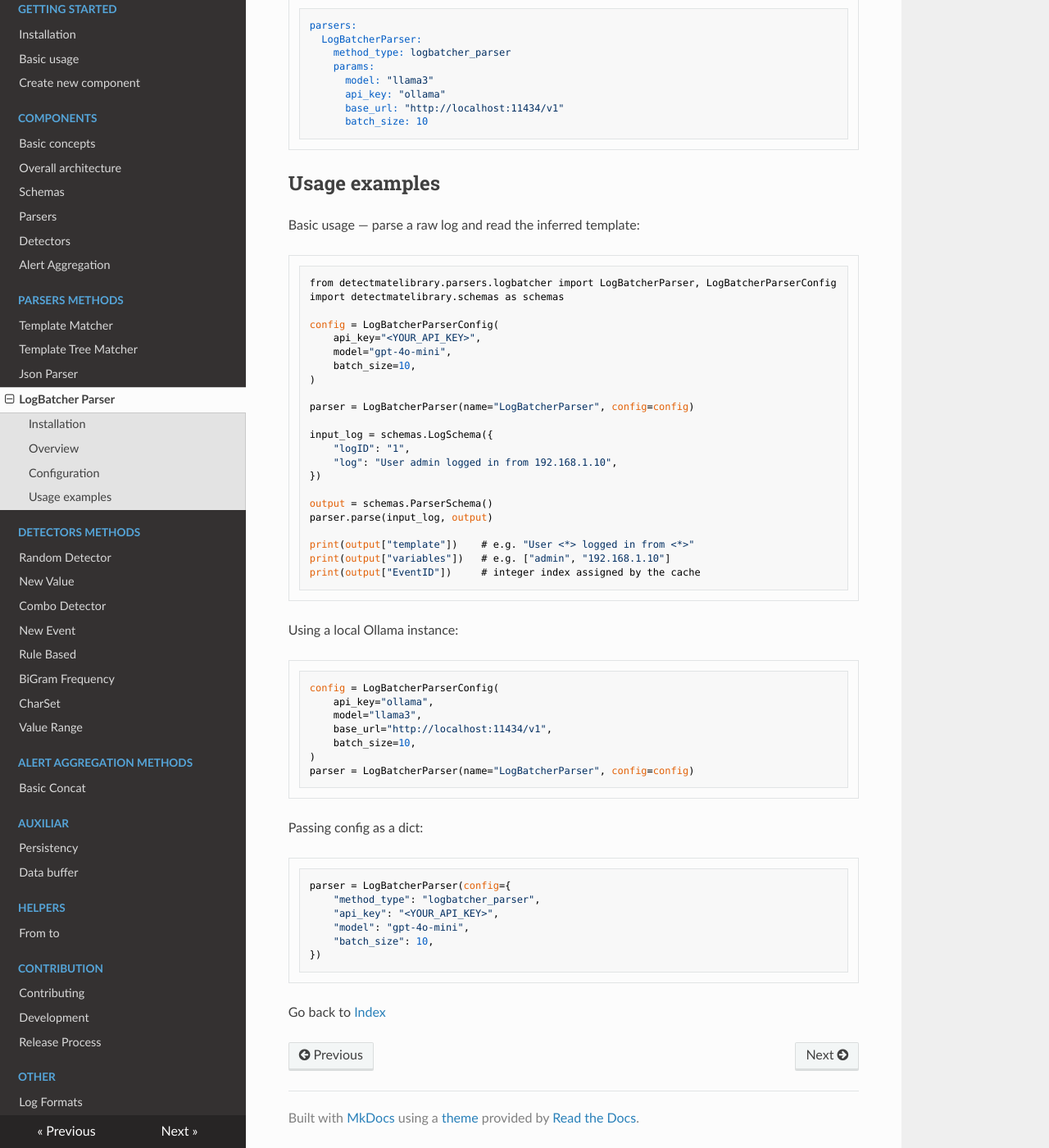
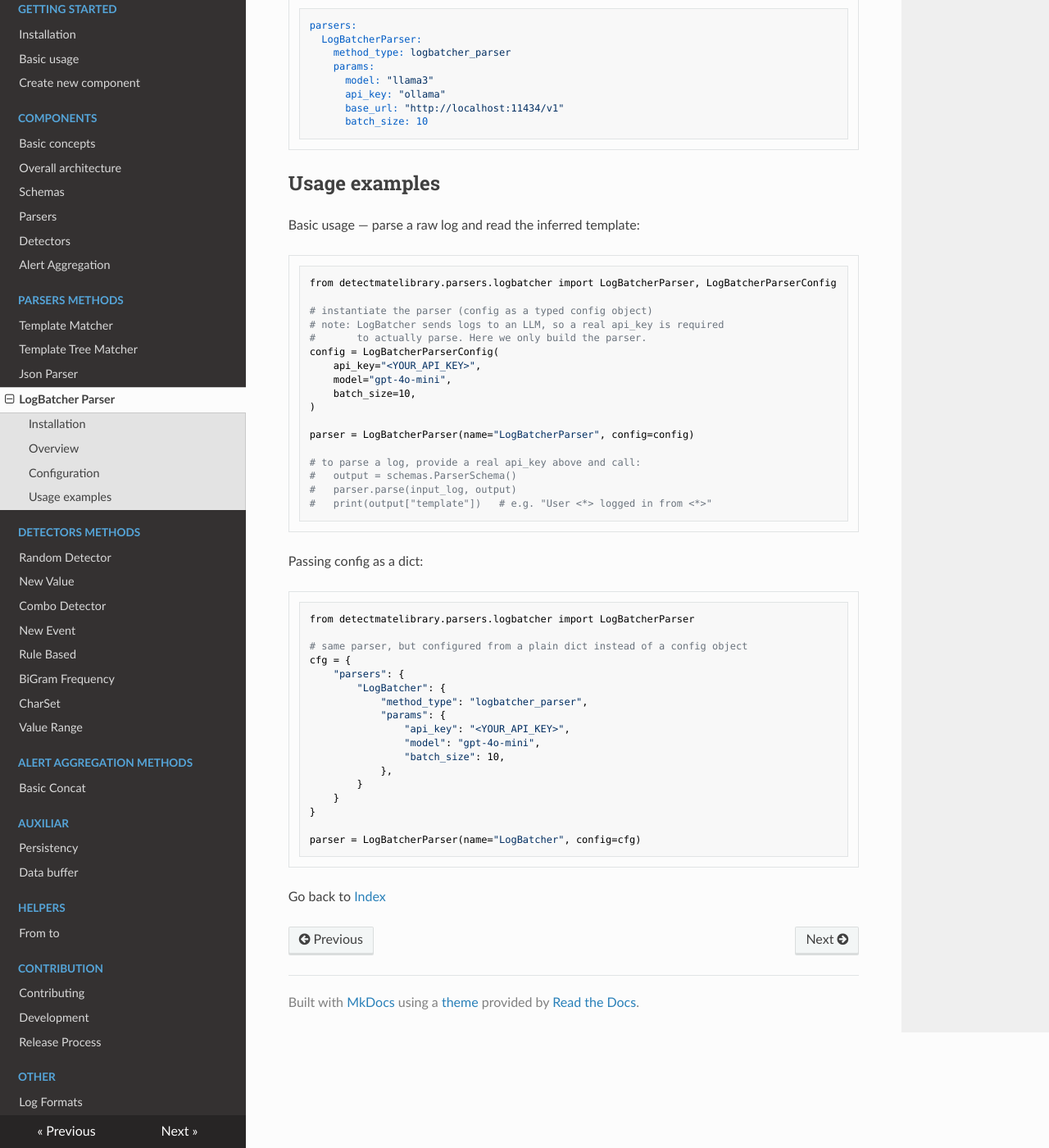
Before and after one commit to ait-detectmate/DetectMateLibrary, an MkDocs documentation site: the page built from docs/parsers/logbatcher_parser.md, in a window 1280 px wide and 1400 px high, scrolled down 1524 px. Shown: the whole window at 82% size. Built offline with MkDocs 1.6.1, drawn with Linux system fonts in a browser that asks for light colours; nearby versions of some CDN libraries.

Commit message:
feat: add automated testing for parser example codes in the documentation

````diff
--- /dev/null
+++ b/docs/examples/parsers/logbatcher_parser.py
@@ -0,0 +1,60 @@
+# --8<-- [start:basic]
+from detectmatelibrary.parsers.logbatcher import LogBatcherParser, LogBatcherParserConfig
+
+# instantiate the parser (config as a typed config object)
+# note: LogBatcher sends logs to an LLM, so a real api_key is required
+#       to actually parse. Here we only build the parser.
+config = LogBatcherParserConfig(
+    api_key="<YOUR_API_KEY>",
+    model="gpt-4o-mini",
+    batch_size=10,
+)
+
+parser = LogBatcherParser(name="LogBatcherParser", config=config)
+
+# to parse a log, provide a real api_key above and call:
+#   output = schemas.ParserSchema()
+#   parser.parse(input_log, output)
+#   print(output["template"])   # e.g. "User <*> logged in from <*>"
+# --8<-- [end:basic]
+
+# --8<-- [start:ollama]
+from detectmatelibrary.parsers.logbatcher import LogBatcherParser, LogBatcherParserConfig
+
+config = LogBatcherParserConfig(
+    api_key="ollama",
+    model="llama3",
+    base_url="http://localhost:11434/v1",
+    batch_size=10,
+)
+parser = LogBatcherParser(name="LogBatcherParser", config=config)
+# with a running Ollama instance, parse a log like this:
+#   input_log = schemas.LogSchema({
+#       "logID": "1",
+#       "log": "User admin logged in from 192.168.1.10",
+#   })
+#   output = schemas.ParserSchema()
+#   parser.parse(input_log, output)
+#   print(output["template"])   # e.g. "User <*> logged in from <*>"
+#   print(output["variables"])  # e.g. ["admin", "192.168.1.10"]
+# --8<-- [end:ollama]
+
+# --8<-- [start:config]
+from detectmatelibrary.parsers.logbatcher import LogBatcherParser
+
+# same parser, but configured from a plain dict instead of a config object
+cfg = {
+    "parsers": {
+        "LogBatcher": {
+            "method_type": "logbatcher_parser",
+            "params": {
+                "api_key": "<YOUR_API_KEY>",
+                "model": "gpt-4o-mini",
+                "batch_size": 10,
+            },
+        }
+    }
+}
+
+parser = LogBatcherParser(name="LogBatcher", config=cfg)
+# --8<-- [end:config]
--- a/docs/parsers/logbatcher_parser.md
+++ b/docs/parsers/logbatcher_parser.md
@@ -66,51 +66,13 @@
 Basic usage — parse a raw log and read the inferred template:
 
 ```python
-from detectmatelibrary.parsers.logbatcher import LogBatcherParser, LogBatcherParserConfig
-import detectmatelibrary.schemas as schemas
-
-config = LogBatcherParserConfig(
-    api_key="<YOUR_API_KEY>",
-    model="gpt-4o-mini",
-    batch_size=10,
-)
-
-parser = LogBatcherParser(name="LogBatcherParser", config=config)
-
-input_log = schemas.LogSchema({
-    "logID": "1",
-    "log": "User admin logged in from 192.168.1.10",
-})
-
-output = schemas.ParserSchema()
-parser.parse(input_log, output)
-
-print(output["template"])    # e.g. "User <*> logged in from <*>"
-print(output["variables"])   # e.g. ["admin", "192.168.1.10"]
-print(output["EventID"])     # integer index assigned by the cache
-```
-
-Using a local Ollama instance:
-
-```python
-config = LogBatcherParserConfig(
-    api_key="ollama",
-    model="llama3",
-    base_url="http://localhost:11434/v1",
-    batch_size=10,
-)
-parser = LogBatcherParser(name="LogBatcherParser", config=config)
+--8<-- "docs/examples/parsers/logbatcher_parser.py:basic"
 ```
 
 Passing config as a dict:
 
 ```python
-parser = LogBatcherParser(config={
-    "method_type": "logbatcher_parser",
-    "api_key": "<YOUR_API_KEY>",
-    "model": "gpt-4o-mini",
-    "batch_size": 10,
-})
+--8<-- "docs/examples/parsers/logbatcher_parser.py:config"
 ```
 
 Go back to [Index](../index.md)
````
Also changed, not shown: docs/examples/parsers/json_parser.py (added, +78 -0 lines), docs/examples/parsers/template_matcher.py (added, +33 -0 lines), docs/examples/parsers/template_tree_matcher.py (added, +33 -0 lines), docs/parsers/json_parser.md (+2 -69 lines), docs/parsers/template_matcher.md (+1 -27 lines), docs/parsers/template_tree_matcher.md (+1 -27 lines).
